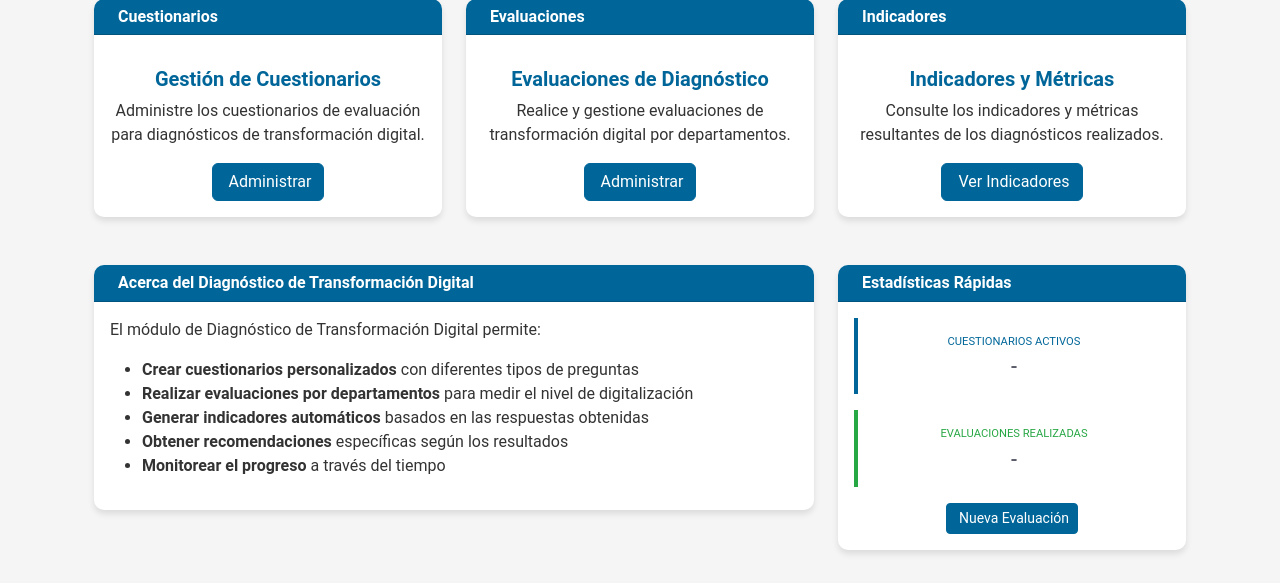
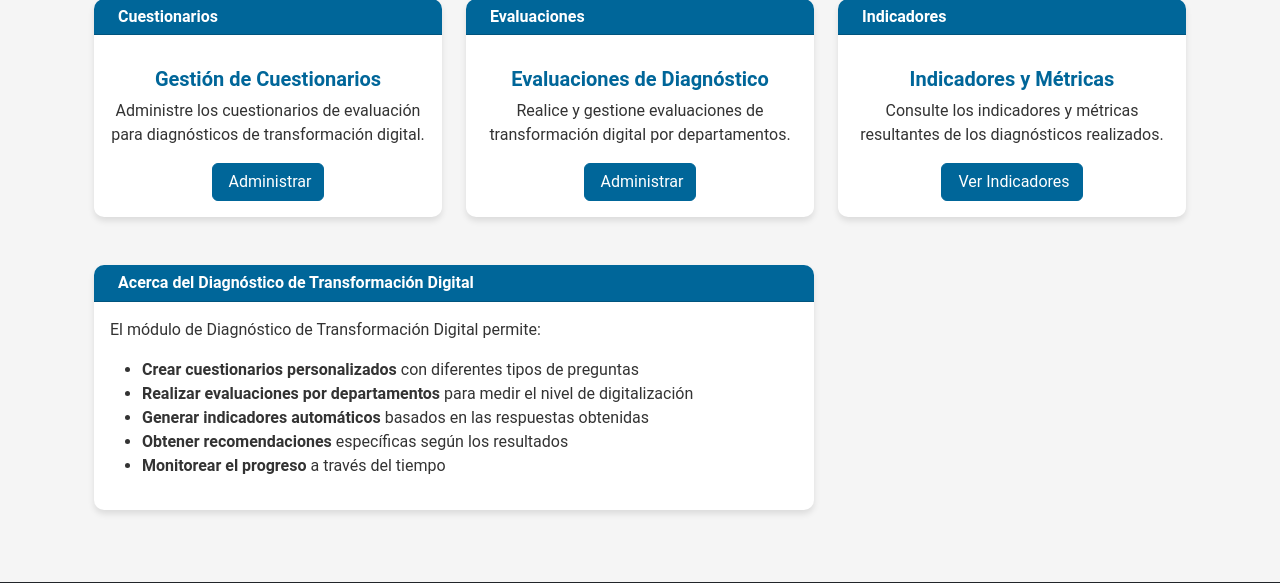
Before and after one commit to LeonheartG/inventario_ucf, a Django app: page /diagnostico/ in a window 1280 px wide. Shown: the part 299-882 px from the top of the page. Run offline with Django 5.2, Linux system fonts and the light colour scheme; a user stored in the database is signed in.

Commit message:
nooooooooooooooo no era el ultimooooooo

```diff
--- a/templates/base/base.html
+++ b/templates/base/base.html
@@ -49,7 +49,6 @@
                             </li>
                         {% else %}
                             <li class="nav-item">
-                                <a class="nav-link" href="/usuarios/login/">Iniciar sesión</a>
                             </li>
                         {% endif %}
                     </ul>
--- a/templates/diagnostico/index.html
+++ b/templates/diagnostico/index.html
@@ -98,43 +98,6 @@
                 </div>
             </div>
         </div>
-
-        <div class="col-lg-4">
-            <div class="card fade-in">
-                <div class="card-header">
-                    <h6 class="m-0 font-weight-bold text-primary">
-                        <i class="fas fa-chart-pie me-2"></i>Estadísticas Rápidas
-                    </h6>
-                </div>
-                <div class="card-body">
-                    <div class="text-center">
-                        <div class="border-left-primary p-3 mb-3">
-                            <div class="text-xs font-weight-bold text-primary text-uppercase mb-1">
-                                Cuestionarios Activos
-                            </div>
-                            <div class="h5 mb-0 font-weight-bold text-gray-800">
-                                <!-- Aquí podrías agregar el conteo real -->
-                                -
-                            </div>
-                        </div>
-
-                        <div class="border-left-success p-3 mb-3">
-                            <div class="text-xs font-weight-bold text-success text-uppercase mb-1">
-                                Evaluaciones Realizadas
-                            </div>
-                            <div class="h5 mb-0 font-weight-bold text-gray-800">
-                                <!-- Aquí podrías agregar el conteo real -->
-                                -
-                            </div>
-                        </div>
-
-                        <a href="{% url 'evaluacion_new' %}" class="btn btn-primary btn-sm">
-                            <i class="fas fa-plus me-1"></i>Nueva Evaluación
-                        </a>
-                    </div>
-                </div>
-            </div>
-        </div>
     </div>
 </div>
 {% endblock %}
```
Also changed, not shown: db.sqlite3, media/perfiles/b5ç.jpg (added).
